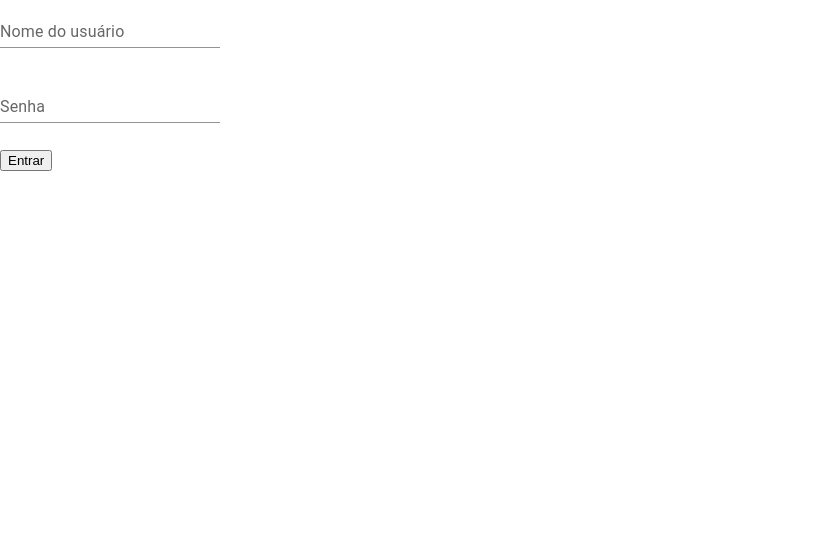
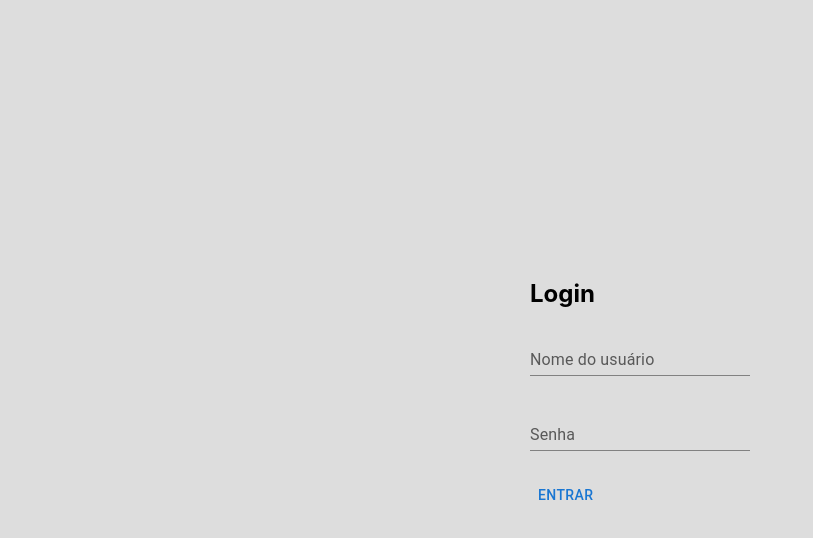
Before and after one commit to marcellsd/cadastro-de-dragoes, a React (Create React App) app: page / in a window 1280 px wide. Shown: the top 538 px of the page, without its empty margins (0-813 px from the left). Built offline with nearby package versions, Linux system fonts and the light colour scheme.

Commit message:
Add material button and css to login

```diff
--- a/src/components/UserLogin.css
+++ b/src/components/UserLogin.css
@@ -6,3 +6,12 @@
   margin-left: var(--label-width);
   height: 20pt;
 }
+.login{
+    background: #ccccccaa;
+    display: flex;
+    align-items: center;
+    justify-content: center;
+    height: 100vh;
+    width: 100vw;
+
+}
--- a/src/components/UserLogin.tsx
+++ b/src/components/UserLogin.tsx
@@ -1,6 +1,6 @@
 
 import {FormEvent, useState } from "react";
-import { TextField } from "@mui/material";
+import { Button, TextField } from "@mui/material";
 import './UserLogin.css'
 
 
@@ -25,7 +25,7 @@ export function UserLogin(){
         console.log("Entrou")
         setError('login', '')
         } else{
-         setError('login','Nome de usuário ou senha incorretos!')
+         setError('login','Nome de usuário e/ou senha incorretos!')
         }
 
     }
@@ -83,17 +83,21 @@ export function UserLogin(){
     )
     const button = <div>
     <div>
-      <input type="submit" value="Entrar" />
+      <Button onClick={submit}>Entrar</Button>
     </div>
     <div className="error">{ errors['login'] }</div>
 
   </div>
 
     return(
-        <form onSubmit={submit}>
-            {userNameElm}
-            {userPasswordElm}
-            {button}
-        </form>
+        <div className = "login">
+            <form onSubmit={submit}>
+                <div><h2>Login</h2></div>
+                {userNameElm}
+                {userPasswordElm}
+                {button}
+            </form>
+        </div>
+
     )
 }
```
